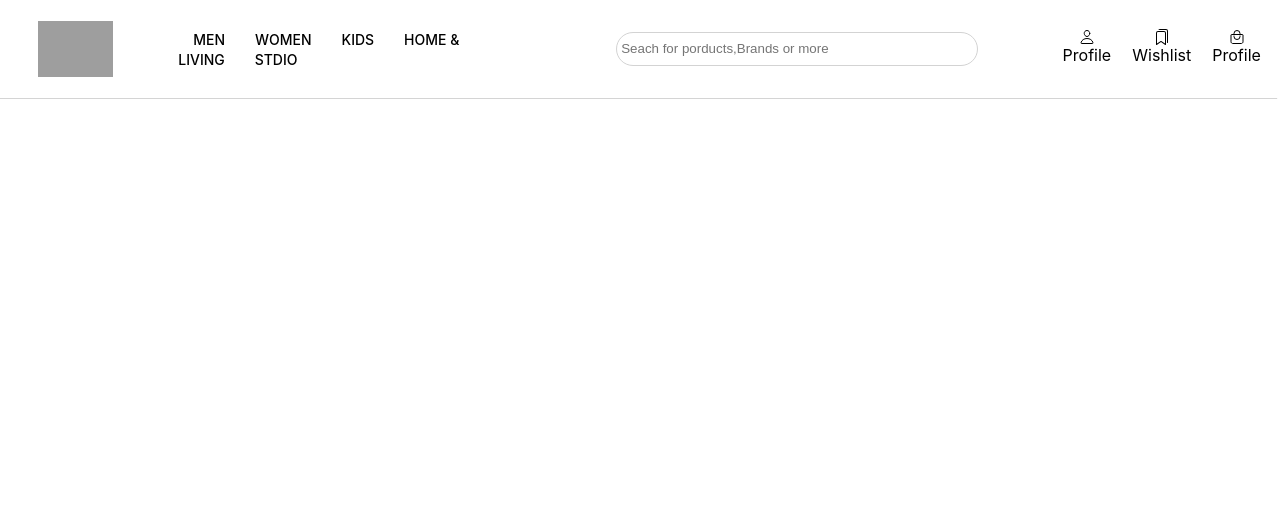
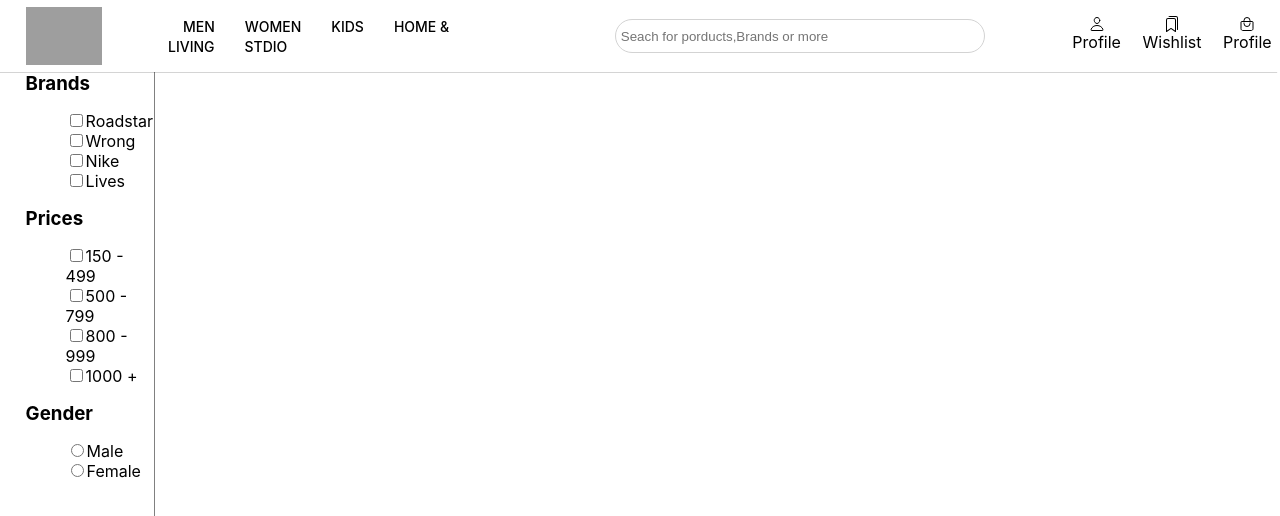
Before and after one commit to thehassanshaikh/Myntra-clone, a React (Create React App) app in the folder myntra/: page / in a window 1280 px wide. Shown: the top 516 px of the page. Built offline with nearby package versions, Linux system fonts and the light colour scheme; grey boxes are pictures that could not be loaded; the HTML template or start-up script is replaced by a standard one.

Commit message:
Created Sidebar

```diff
--- a/myntra/src/App.js
+++ b/myntra/src/App.js
@@ -1,7 +1,12 @@
 import { Navbar } from "./components/Navbar/Navbar";
+import { Sidebar } from "./components/Sidebar/Sidebar";
 function App() {
   return (
-   <Navbar />
+    <>
+    <Navbar />
+    <Sidebar />
+    </>
+
   );
 }
 
--- a/myntra/src/components/Navbar/Navbar.css
+++ b/myntra/src/components/Navbar/Navbar.css
@@ -1,8 +1,10 @@
 header {
     display: flex;
     justify-content: space-around;
-    padding: 1%;
     box-shadow: -3px 0px 1px 0px;
+    position: sticky;
+    top: 0;
+    background: #ffff;
 }
 
 /* seizing for navbar */
@@ -38,11 +40,11 @@ img.logo {
 
 /* navigation bar */
 
-ul {
+header ul {
     list-style: none;
 }
 
-li {
+header li {
     display: inline;
 }
 
--- /dev/null
+++ b/myntra/src/components/Sidebar/Sidebar.css
@@ -0,0 +1,15 @@
+
+
+aside {
+    width: 10%;
+    padding-left: 2%;
+    border-right: 1px solid gray;
+    height: 100vh;
+}
+.sidebar-container ul {
+    list-style: none;
+}
+
+h3.sidebar-lable {
+    margin: 0;
+}
--- /dev/null
+++ b/myntra/src/components/Sidebar/Sidebar.jsx
@@ -0,0 +1,41 @@
+import "./Sidebar.css"
+export const Sidebar = () => {
+    return(
+        <aside className="sidebar-container">
+            <div className="filter-holder">
+                {/* Brands category */}
+                <div className="brands">
+                    <h3 className="sidebar-lable">Brands</h3>
+                    <ul>
+                        <li className="category-items"><input type="checkbox" />Roadstar</li>
+                        <li className="category-items"><input type="checkbox" />Wrong</li>
+                        <li className="category-items"><input type="checkbox" />Nike</li>
+                        <li className="category-items"><input type="checkbox" />Lives</li>
+                    </ul>
+                </div>
+                {/* Price Category */}
+                <div className="price">
+                    <h3 className="sidebar-lable">Prices</h3>
+                    <ul>
+                        <li className="category-items"><input type="checkbox" />150 - 499</li>
+                        <li className="category-items"><input type="checkbox" />500 - 799</li>
+                        <li className="category-items"><input type="checkbox" />800 - 999</li>
+                        <li className="category-items"><input type="checkbox" />1000 +</li>
+                    </ul>
+                </div>
+                {/* Gender Category */}
+                <div className="gender">
+                    <h3 className="sidebar-lable">Gender</h3>
+                    <ul>
+                        <input type="radio" id="male" name="gender" value={"male"} />
+                        <label htmlFor="male">Male</label>
+                         <br/>
+                         <input type="radio" id="female" name="gender" value={"female"} />
+                         <label htmlFor="male">Female</label>
+                    </ul>
+
+                </div>
+            </div>
+        </aside>
+    )
+}
```
